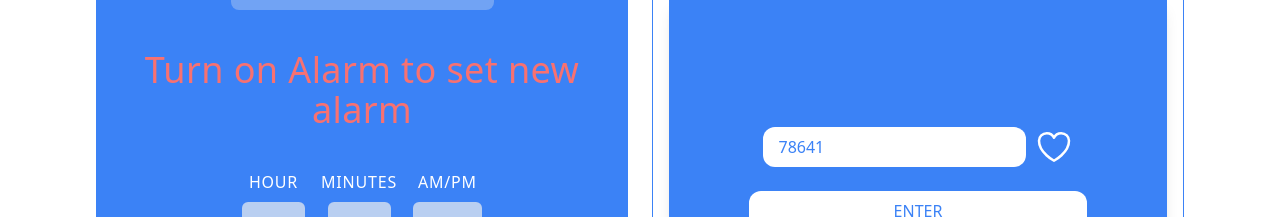
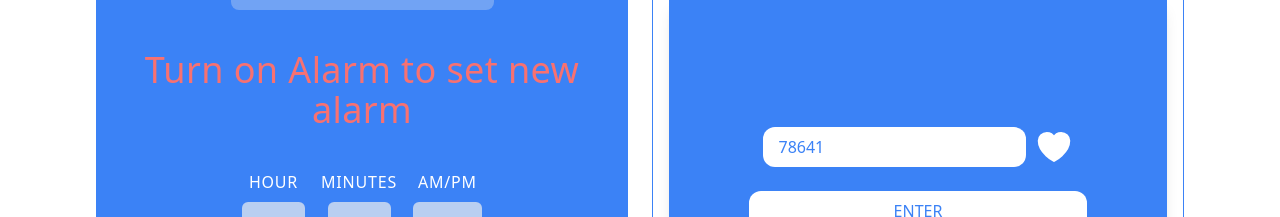
Before and after one commit to mdubelbeis/alarm-clock, a React (Vite) app: page /clock in a window 1280 px wide. Shown: the part 1100-1317 px from the top of the page. Built offline with nearby package versions, Linux system fonts and the light colour scheme.

Commit message:
styled heartIcon

```diff
--- a/src/components/ui/Icons.tsx
+++ b/src/components/ui/Icons.tsx
@@ -12,8 +12,8 @@ const Icons: React.FC<IconProps> = ({ d, width, id, isFavorite }) => {
   } else if (id === "editIcon") {
     textColor = "text-orange-500";
   } else if (id === "heartIcon") {
-    textColor = `${`text-white hover:fill-red-500 active:fill-red-700 ${
-      isFavorite ? "fill-red-500" : ""
+    textColor = `${`text-white fill-white hover:fill-red-500 hover:text-red-500 active:fill-red-700 active:text-red-700 ${
+      isFavorite ? "fill-red-500 text-red-500" : ""
     }`}`;
   } else {
     textColor = "text-blue-500";
```
